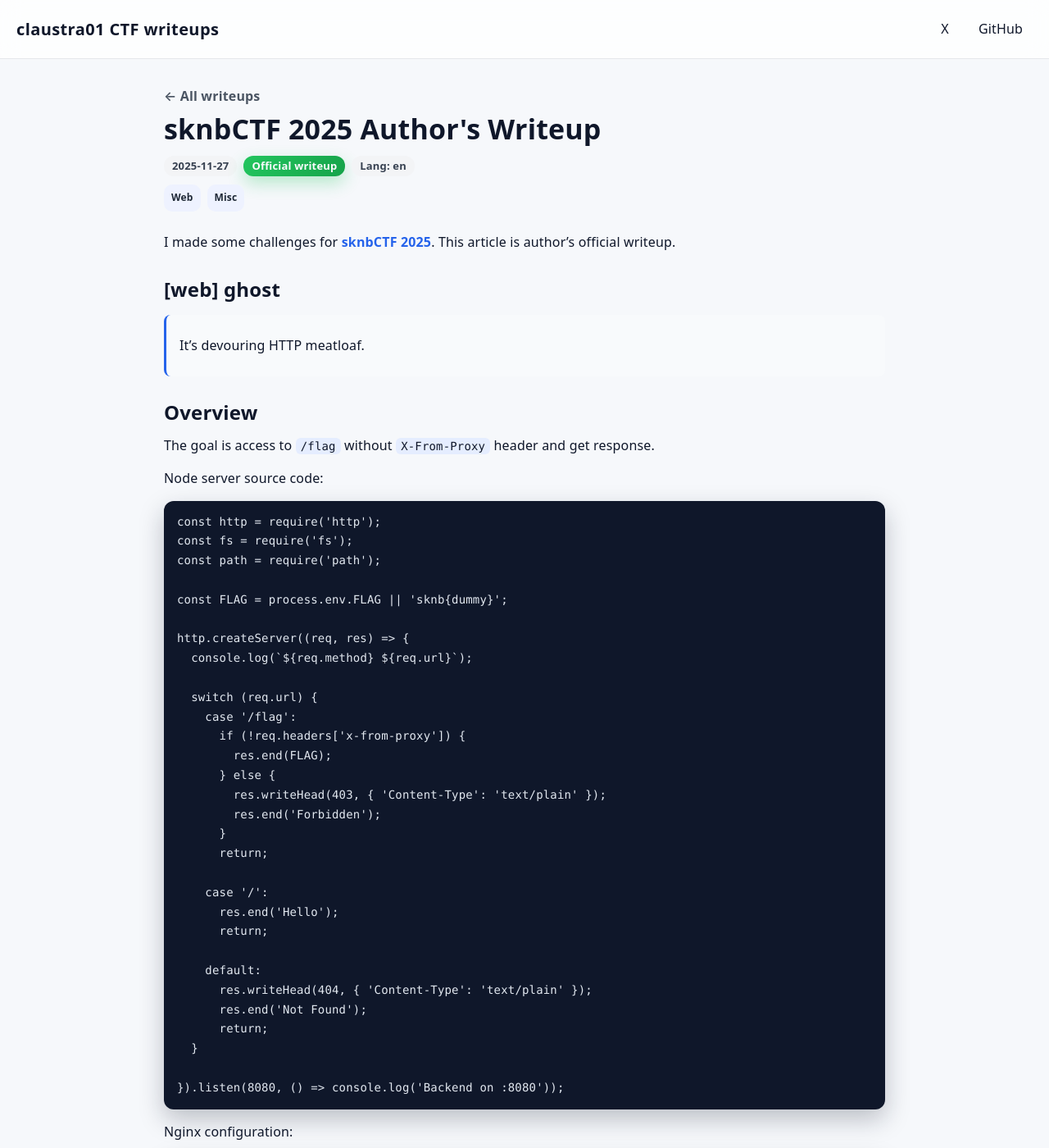
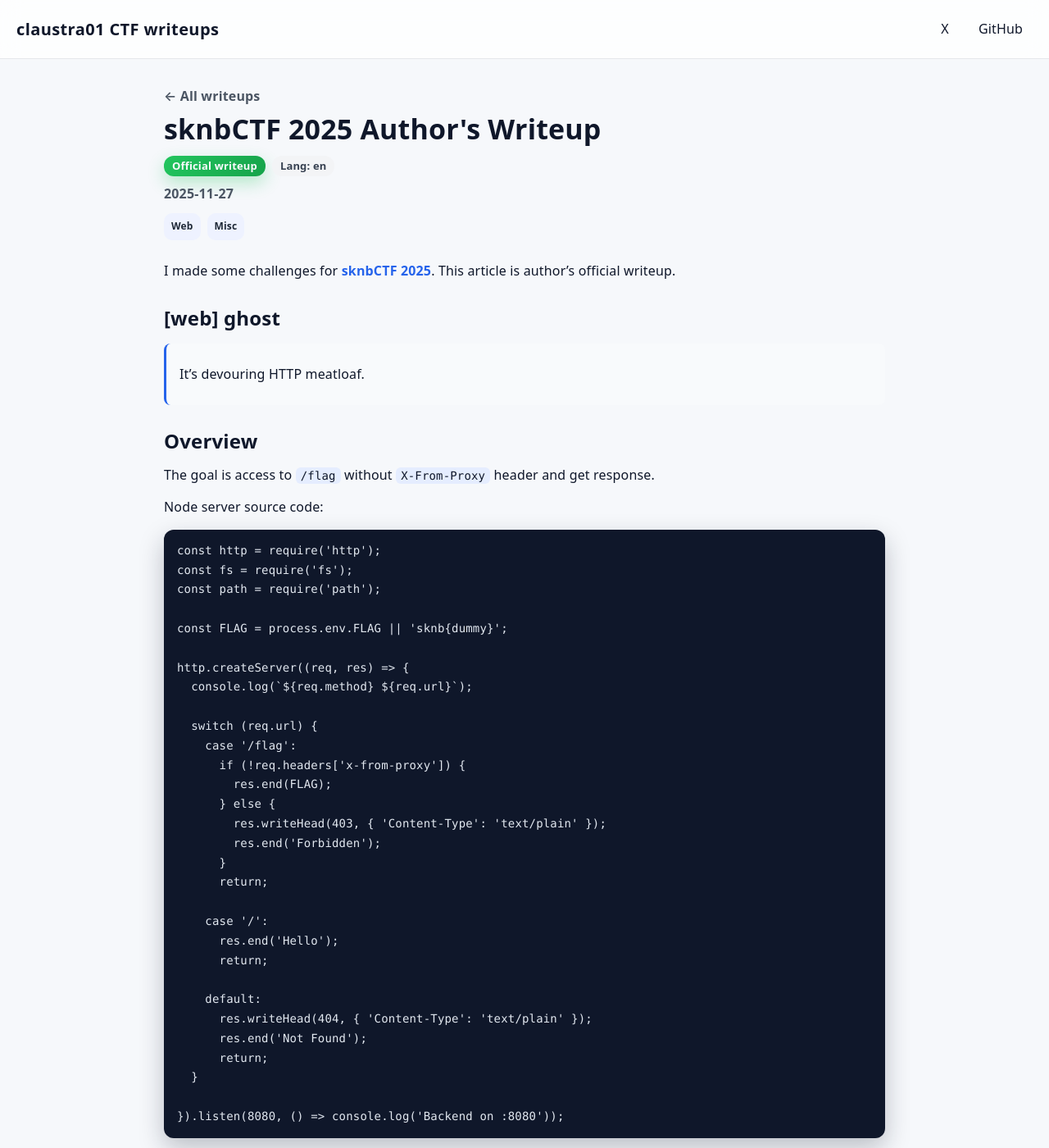
Before and after one commit to claustra01/my-ctf-writeups, a Jekyll site: the page built from _writeups/sknbctf_2025.md, in a window 1280 px wide and 1400 px high. Shown: the whole window at 82% size. Built offline with Jekyll 4.4.1, drawn with Linux system fonts in a browser that asks for light colours.

Commit message:
fix: writeup date

```diff
--- a/_layouts/writeup.html
+++ b/_layouts/writeup.html
@@ -27,10 +27,6 @@
         <h1 class="page-title">{{ page.title }}</h1>
 
         <div class="meta-row">
-          {% if page.date %}
-          <span class="pill pill-ghost">{{ page.date | date: "%Y-%m-%d" }}</span>
-          {% endif %}
-
           {% assign is_official = page.official %}
           {% if is_official %}
           <span class="pill pill-flag">Official writeup</span>
@@ -46,6 +42,10 @@
           <span class="pill pill-ghost">Lang: {{ page.language }}</span>
           {% endif %}
         </div>
+
+        {% if page.date %}
+        <p class="meta-date">{{ page.date | date: "%Y-%m-%d" }}</p>
+        {% endif %}
 
         {% if page.tags %}
         <div class="tag-row">
--- a/assets/css/main.css
+++ b/assets/css/main.css
@@ -191,6 +191,13 @@ a:hover {
   display: flex;
   flex-wrap: wrap;
   gap: 8px;
+}
+
+.meta-date {
+  color: var(--muted);
+  font-weight: 600;
+  margin: 8px 0 0;
+  display: block;
 }
 
 .pill {
```
